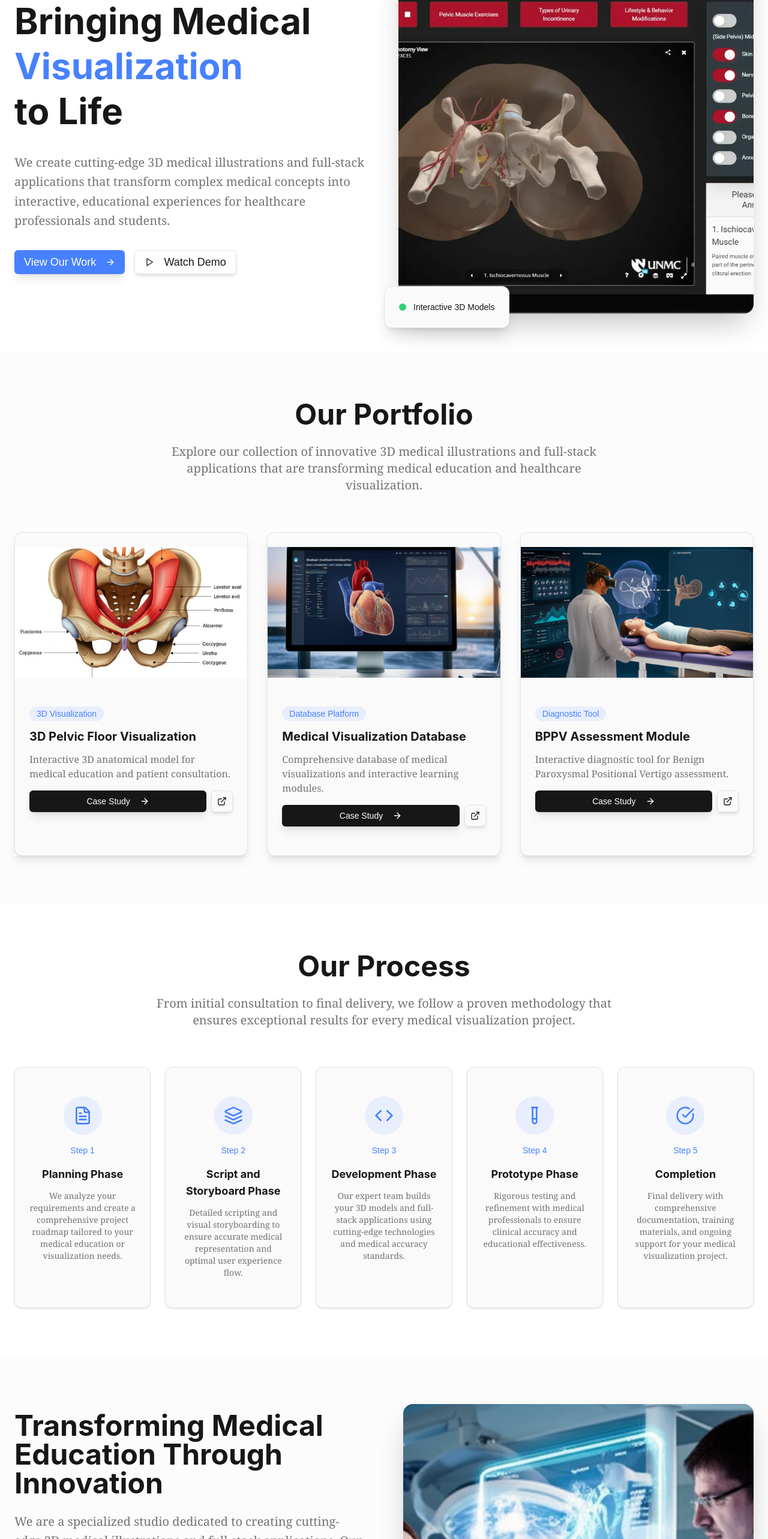
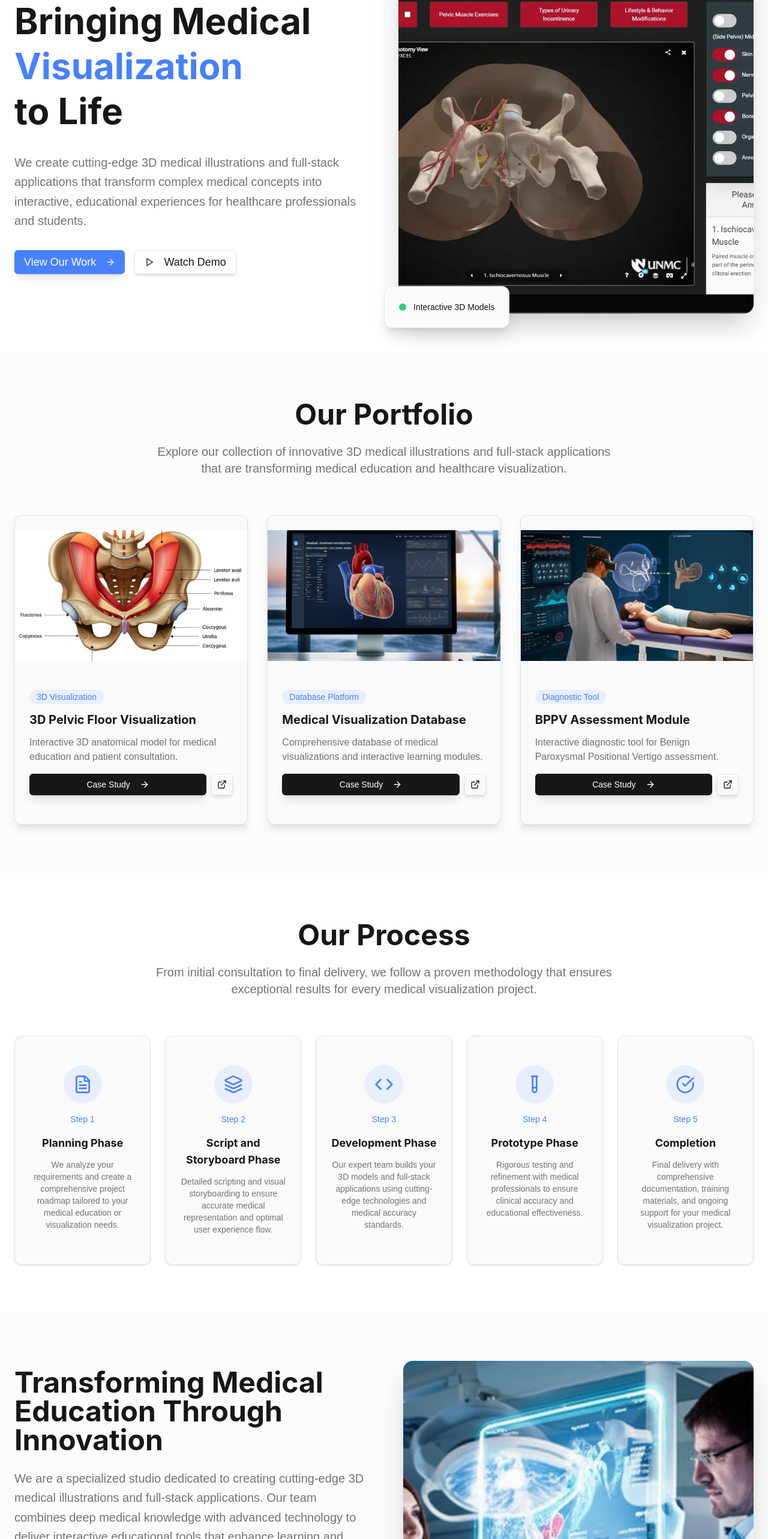
Before and after one commit to 8pathcreative/mediviz-portfolio-v2, a Next.js app: page / in a window 1280 px wide. Shown: the part 165-2731 px from the top of the page at 60% size. Built offline with nearby package versions, Linux system fonts and the light colour scheme; a web font is replaced by a local one.

Commit message:
switch to inter font

```diff
--- a/components/about.tsx
+++ b/components/about.tsx
@@ -10,7 +10,7 @@ export function About() {
             <h2 className="font-sans font-bold text-4xl lg:text-5xl text-primary mb-6">
               Transforming Medical Education Through Innovation
             </h2>
-            <p className="text-xl text-secondary mb-8 font-serif leading-relaxed">
+            <p className="text-xl text-secondary mb-8 font-normal leading-relaxed">
               We are a specialized studio dedicated to creating cutting-edge 3D medical illustrations and full-stack
               applications. Our team combines deep medical knowledge with advanced technology to deliver interactive
               educational tools that enhance learning and improve patient outcomes.
--- a/components/contact.tsx
+++ b/components/contact.tsx
@@ -38,7 +38,7 @@ export function Contact() {
           <h2 id="contact-heading" className="font-sans font-bold text-4xl lg:text-5xl text-primary mb-6">
             Start Your Project
           </h2>
-          <p className="text-xl text-secondary max-w-3xl mx-auto font-serif">
+          <p className="text-xl text-secondary max-w-3xl mx-auto font-normal">
             Ready to transform your medical education or visualization needs? Let's discuss how we can bring your vision
             to life.
           </p>
@@ -139,7 +139,7 @@ export function Contact() {
                     <h3 className="font-sans font-bold text-lg text-primary mb-1">Email Us</h3>
                     <a
                       href="mailto:hello@medivizstudio.com"
-                      className="text-secondary font-serif hover:text-accent transition-colors"
+                      className="text-secondary font-normal hover:text-accent transition-colors"
                       aria-label="Send email to hello@medivizstudio.com"
                     >
                       hello@medivizstudio.com
@@ -157,7 +157,7 @@ export function Contact() {
                     <h3 className="font-sans font-bold text-lg text-primary mb-1">Call Us</h3>
                     <a
                       href="tel:+15551234567"
-                      className="text-secondary font-serif hover:text-accent transition-colors"
+                      className="text-secondary font-normal hover:text-accent transition-colors"
                       aria-label="Call us at +1 (555) 123-4567"
                     >
                       +1 (555) 123-4567
@@ -173,7 +173,7 @@ export function Contact() {
                   <MapPin className="h-6 w-6 text-accent mt-1" aria-hidden="true" />
                   <div>
                     <h3 className="font-sans font-bold text-lg text-primary mb-1">Visit Us</h3>
-                    <address className="text-secondary font-serif not-italic">
+                    <address className="text-secondary font-normal not-italic">
                       Medical Innovation Center
                       <br />
                       123 Healthcare Blvd
--- a/components/hero.tsx
+++ b/components/hero.tsx
@@ -13,7 +13,7 @@ export function Hero() {
               <span className="text-accent block">Visualization</span>
               to Life
             </h1>
-            <p className="text-xl text-secondary leading-relaxed font-serif">
+            <p className="text-xl text-secondary leading-relaxed font-normal">
               We create cutting-edge 3D medical illustrations and full-stack applications that transform complex medical
               concepts into interactive, educational experiences for healthcare professionals and students.
             </p>
--- a/components/portfolio.tsx
+++ b/components/portfolio.tsx
@@ -15,7 +15,7 @@ export function Portfolio() {
           <h2 id="portfolio-heading" className="font-sans font-bold text-4xl lg:text-5xl text-primary mb-6">
             Our Portfolio
           </h2>
-          <p className="text-xl text-secondary max-w-3xl mx-auto font-serif">
+          <p className="text-xl text-secondary max-w-3xl mx-auto font-normal">
             Explore our collection of innovative 3D medical illustrations and full-stack applications that are
             transforming medical education and healthcare visualization.
           </p>
@@ -47,7 +47,7 @@ export function Portfolio() {
                     </span>
                   </div>
                   <h3 className="font-sans font-bold text-xl text-primary mb-3">{project.title}</h3>
-                  <p className="text-secondary mb-4 font-serif">{project.description}</p>
+                  <p className="text-secondary mb-4 font-normal">{project.description}</p>
 
                   <div className="flex gap-2">
                     <Button variant="default" className="flex-1 group-hover:shadow-lg transition-all" asChild>
--- a/components/process.tsx
+++ b/components/process.tsx
@@ -40,7 +40,7 @@ export function Process() {
       <div className="max-w-7xl mx-auto">
         <div className="text-center mb-16">
           <h2 className="font-sans font-bold text-4xl lg:text-5xl text-primary mb-6">Our Process</h2>
-          <p className="text-xl text-secondary max-w-3xl mx-auto font-serif">
+          <p className="text-xl text-secondary max-w-3xl mx-auto font-normal">
             From initial consultation to final delivery, we follow a proven methodology that ensures exceptional results
             for every medical visualization project.
           </p>
@@ -57,7 +57,7 @@ export function Process() {
                   <div className="text-sm font-medium text-accent mb-2">Step {index + 1}</div>
                 </div>
                 <h3 className="font-sans font-bold text-lg text-primary mb-3">{step.title}</h3>
-                <p className="text-secondary text-sm font-serif">{step.description}</p>
+                <p className="text-secondary text-sm font-normal">{step.description}</p>
               </CardContent>
             </Card>
           ))}
```
